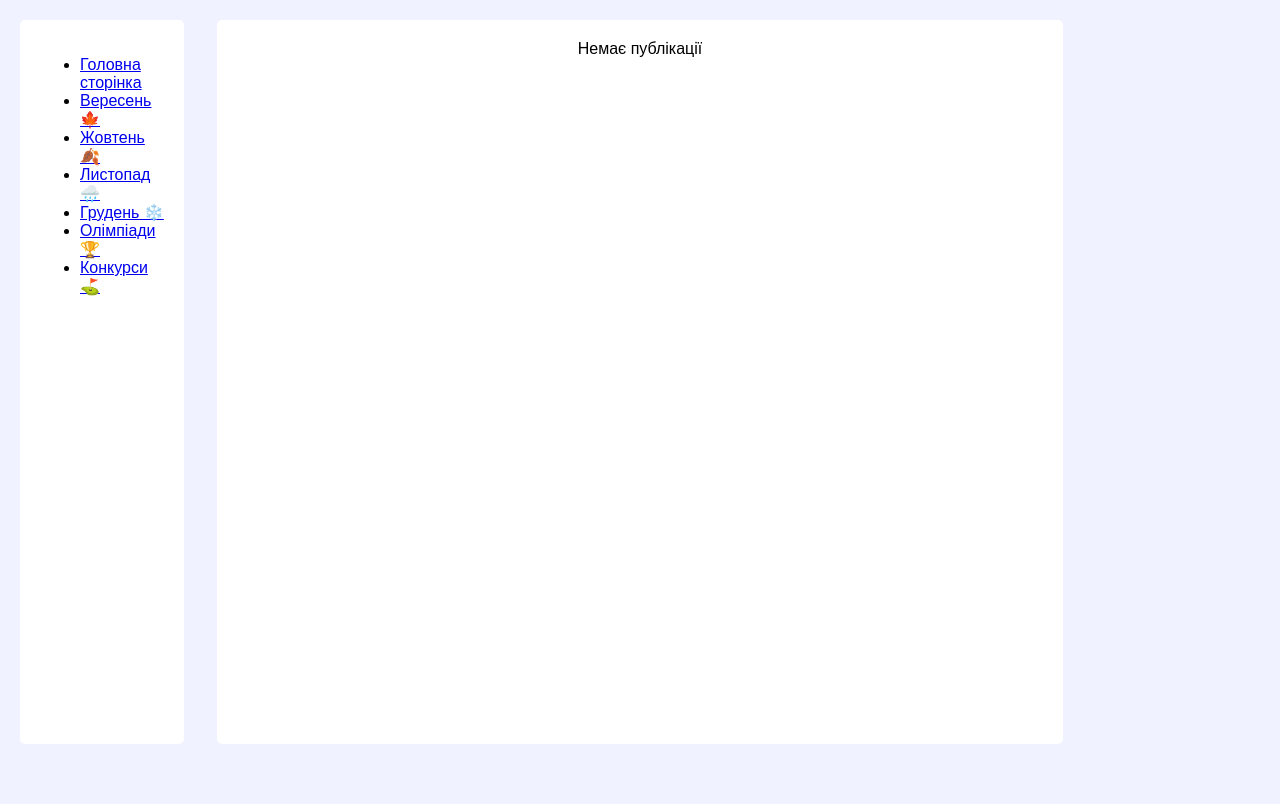
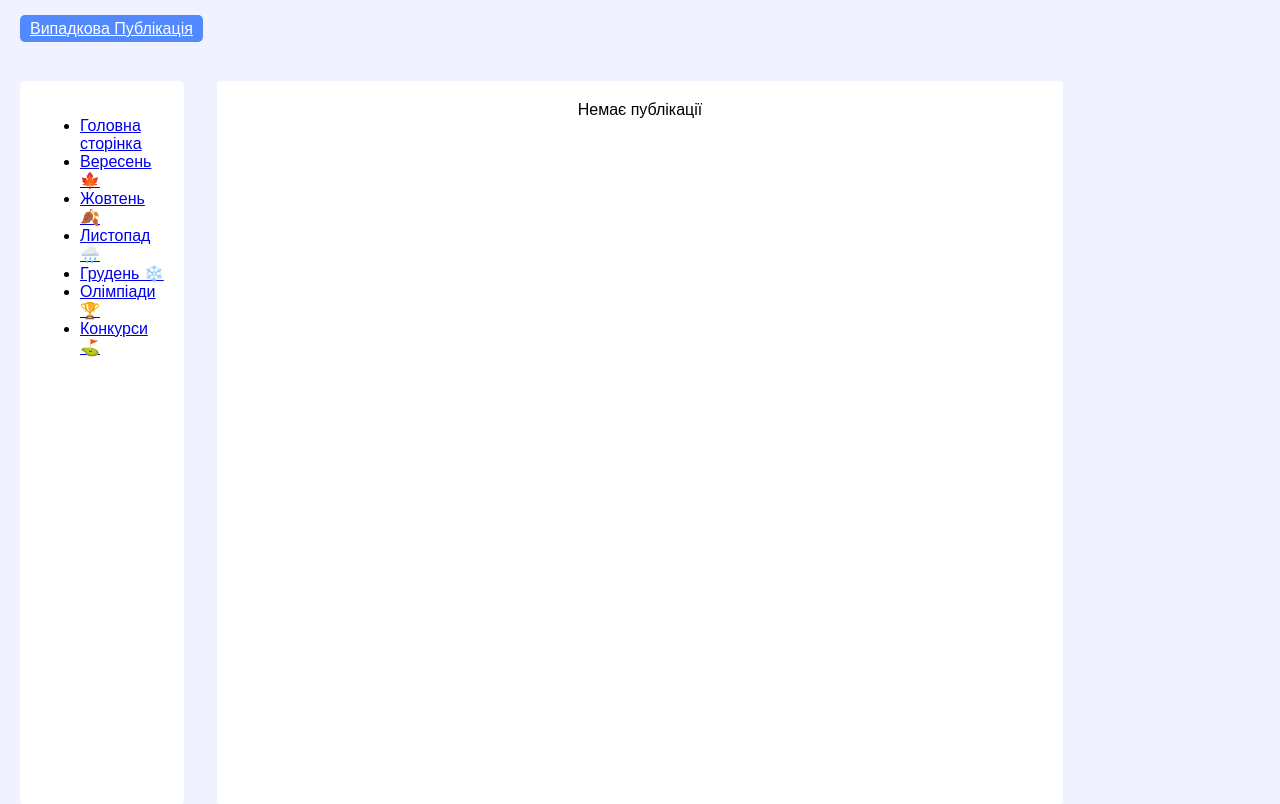
Before and after one commit to LeshaVasucov/Scholl_app, a Django app: page / in a window 1280 px wide. Shown: the top 804 px of the page. Run offline with Django 5.2, Linux system fonts and the light colour scheme; data that the repository does not hold is empty.

Commit message:
added random post

```diff
--- a/school_app/urls.py
+++ b/school_app/urls.py
@@ -6,6 +6,7 @@ urlpatterns = [
     path('', views.PostListView, name="main_page"),
     path('month/', views.PostByMonthView, name="month_filter"),
     path('category/', views.PostByCategoryView, name="category_filter"),
+    path("rand-post/", views.RandomPostView, name="random-post")
 ]
 
 urlpatterns += [
--- a/school_app/views.py
+++ b/school_app/views.py
@@ -1,5 +1,6 @@
 from django.shortcuts import render
 from school_app.models import Post
+from random import randint
 # Create your views here.
 def PostListView(request):
     posts = Post.objects.all()
@@ -23,3 +24,13 @@ def PostByCategoryView(request):
         "posts" : posts,
     }
     return render(request, "school_app/main_page.html",context)
+
+def RandomPostView(request):
+    posts= []
+    postl = Post.objects.count()
+    post = Post.objects.get(id=randint(1,postl))
+    posts.append(post)
+    context = {
+        "posts" : posts,
+    }
+    return render(request, "school_app/main_page.html",context)
--- a/static/css/main_page.css
+++ b/static/css/main_page.css
@@ -59,3 +59,20 @@ aside {
 .date {
     text-align: right;
 }
+
+header {
+    min-height: 8%;
+}
+
+header .btn {
+    background: #5289ff;
+    border: none;
+    color: white;
+    padding: 5px 10px;
+    border-radius: 5px;
+    cursor: pointer;
+}
+
+header .btn:hover {
+    background: #372fd3;
+}
--- a/templates/base.html
+++ b/templates/base.html
@@ -2,6 +2,9 @@
     <link rel="stylesheet" href="/static/css/main_page.css">
 </head>
 <body>
+    <header>
+        <a href="{% url 'random-post'%}" class="btn">Випадкова Публікація</a>
+    </header>
     {% block content %}
 
     {% endblock %}
```
